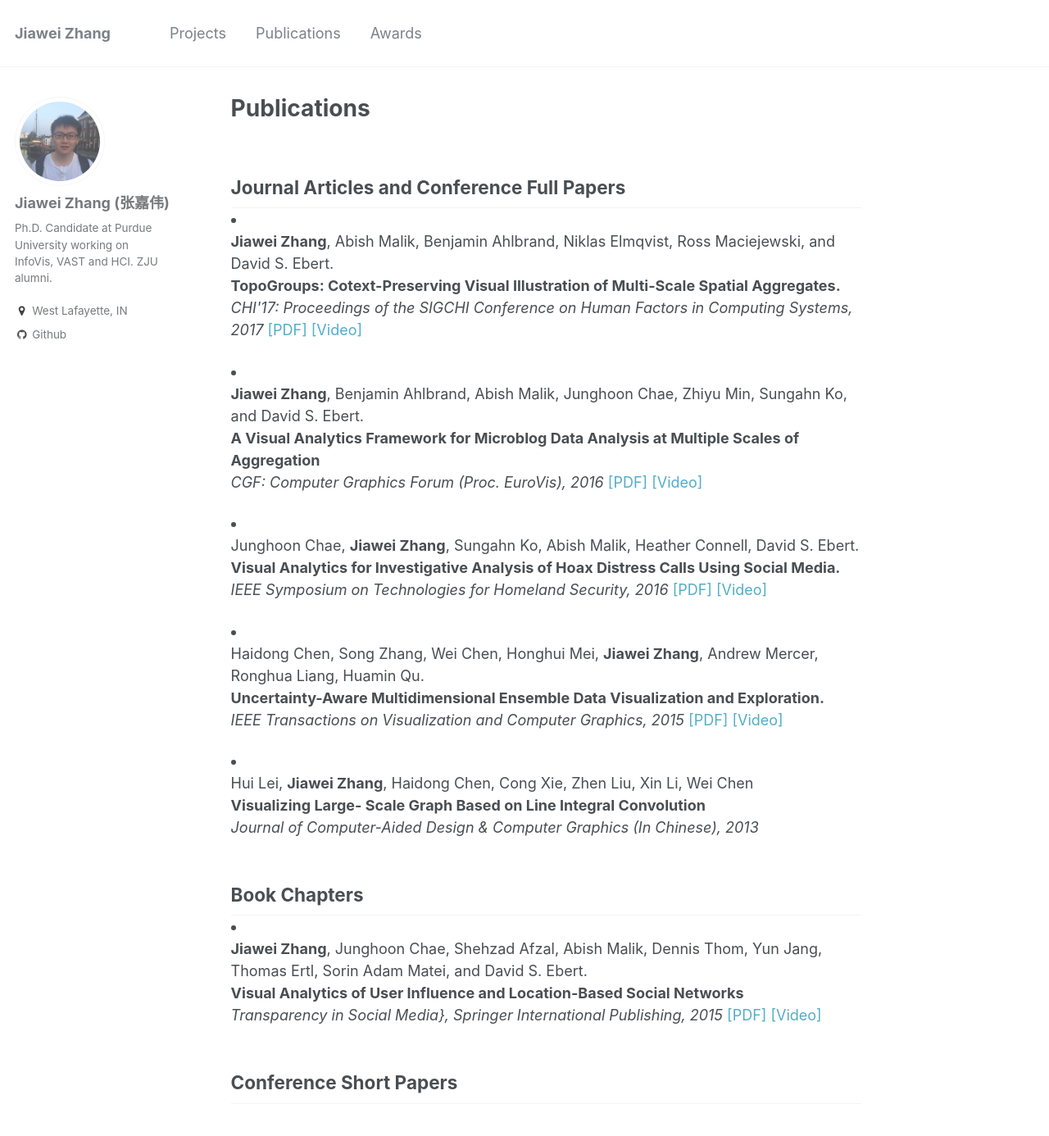
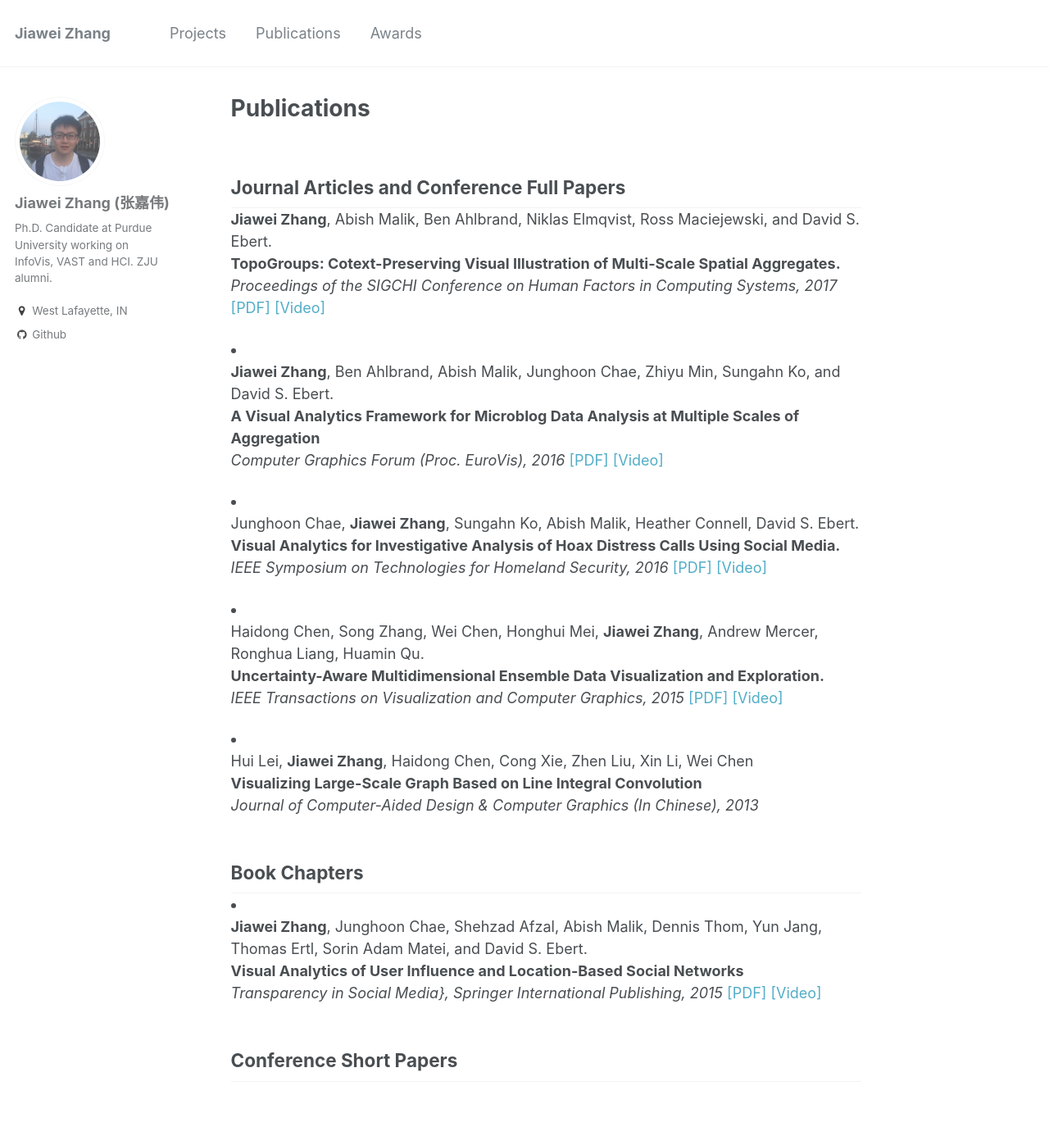
Before and after one commit to rivulet-zhang/rivulet-zhang.github.io, a Jekyll site: the page built from _pages/publications.md, in a window 1280 px wide and 1400 px high. Shown: the top 1386 px of the window at 82% size. Built offline with Jekyll 4.4.1, drawn with Linux system fonts in a browser that asks for light colours.

Commit message:
initial commit

```diff
--- a/_pages/publications.md
+++ b/_pages/publications.md
@@ -10,19 +10,18 @@
 <h2 style="margin-bottom:0px;padding-top:10px;">Journal Articles and Conference Full Papers</h2>
 
 <!-- Item: Pont-Tuset2016a -->
-<li><p>
-<b>Jiawei Zhang</b>, Abish Malik, Benjamin Ahlbrand, Niklas Elmqvist, Ross Maciejewski, and David S. Ebert.
+<p>
+<b>Jiawei Zhang</b>, Abish Malik, Ben Ahlbrand, Niklas Elmqvist, Ross Maciejewski, and David S. Ebert.
 <br><b>TopoGroups: Cotext-Preserving Visual Illustration of Multi-Scale Spatial Aggregates.</b><br>
-<i>CHI'17: Proceedings of the SIGCHI Conference on Human Factors in Computing Systems, 2017</i>
+<i>Proceedings of the SIGCHI Conference on Human Factors in Computing Systems, 2017</i>
 <a href="">[PDF]</a>
 <a href="">[Video]</a>
 </p>
-</li>
 
 <li><p>
-<b>Jiawei Zhang</b>, Benjamin Ahlbrand, Abish Malik, Junghoon Chae, Zhiyu Min, Sungahn Ko, and David S. Ebert.
+<b>Jiawei Zhang</b>, Ben Ahlbrand, Abish Malik, Junghoon Chae, Zhiyu Min, Sungahn Ko, and David S. Ebert.
 <br><b>A Visual Analytics Framework for Microblog Data Analysis at Multiple Scales of Aggregation</b><br>
-<i>CGF: Computer Graphics Forum (Proc. EuroVis), 2016</i>
+<i>Computer Graphics Forum (Proc. EuroVis), 2016</i>
 <a href="">[PDF]</a>
 <a href="">[Video]</a>
 </p>
@@ -48,7 +47,7 @@
 
 <li ><p>
 Hui Lei, <b>Jiawei Zhang</b>, Haidong Chen, Cong Xie, Zhen Liu, Xin Li, Wei Chen
-<br><b>Visualizing Large- Scale Graph Based on Line Integral Convolution</b><br>
+<br><b>Visualizing Large-Scale Graph Based on Line Integral Convolution</b><br>
 <i>Journal of Computer-Aided Design & Computer Graphics (In Chinese), 2013</i>
 </p>
 
```
